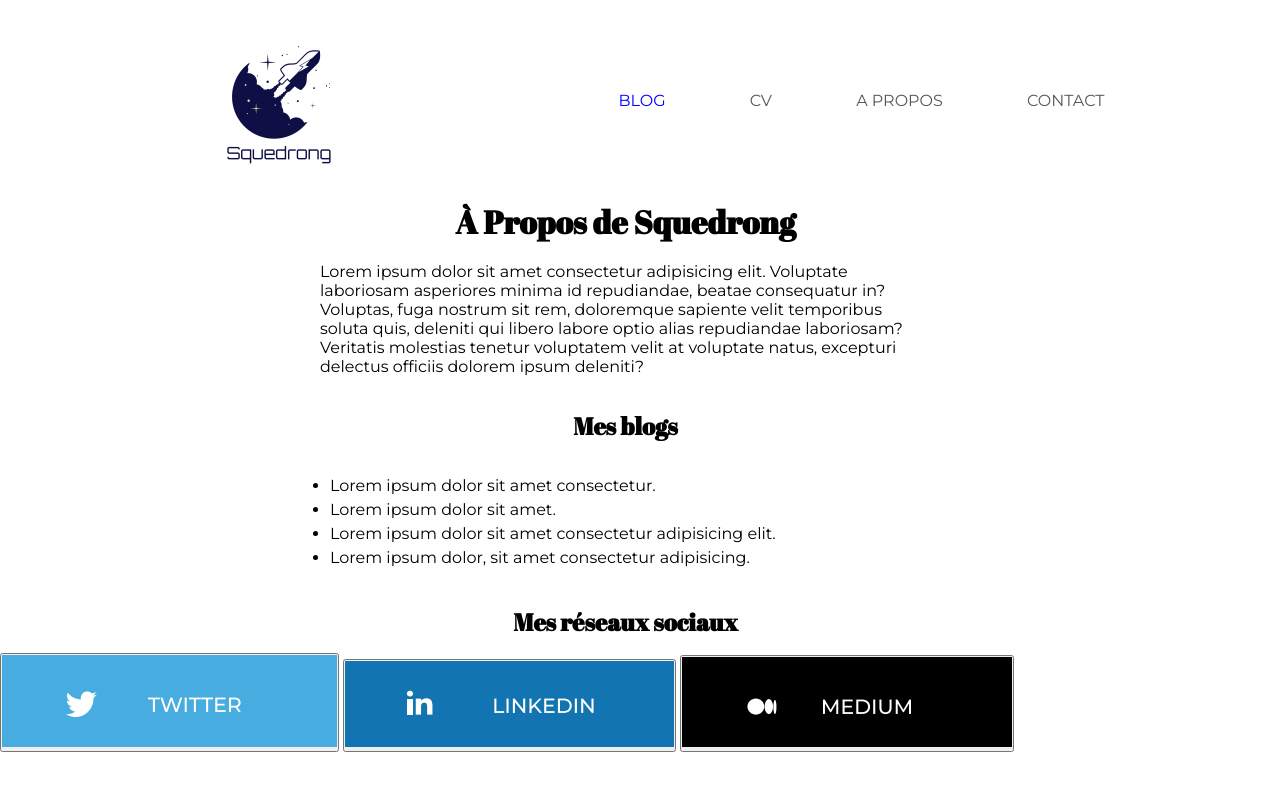
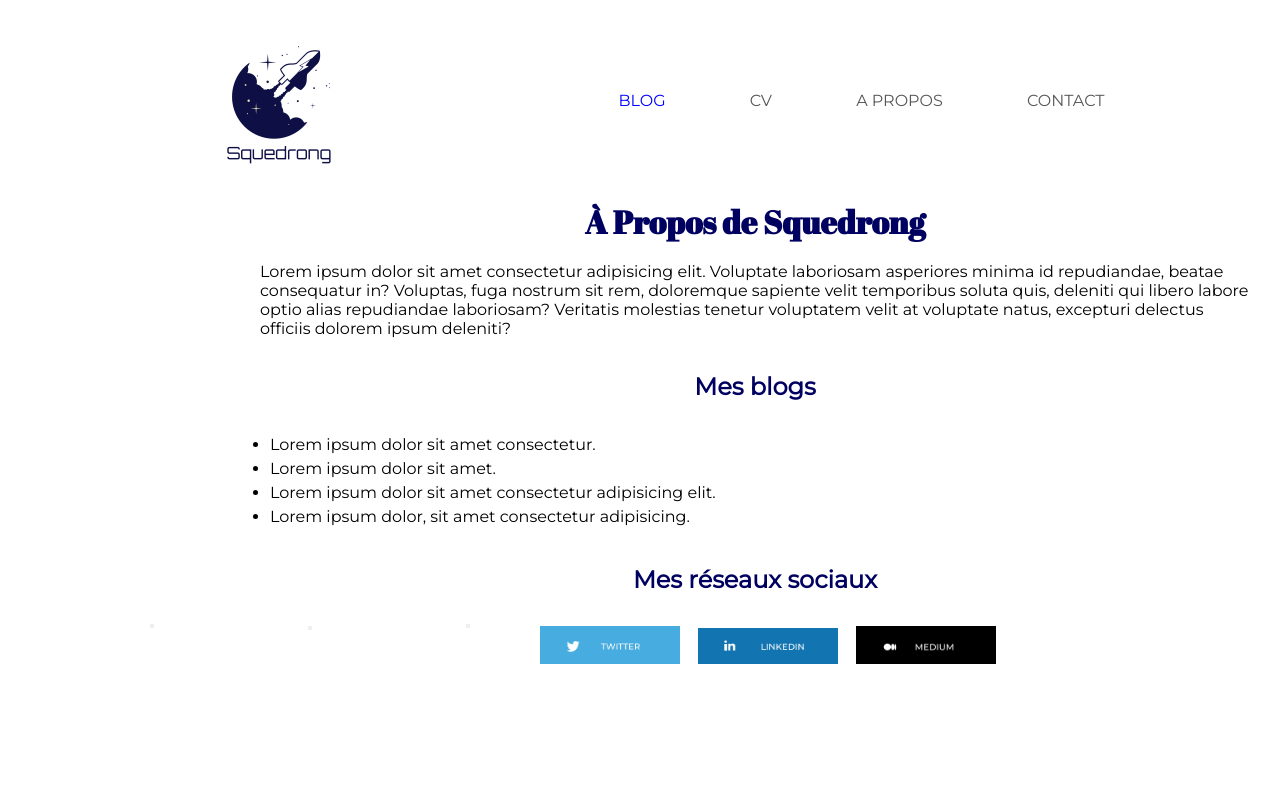
Before and after one commit to LoganN0/squedrong-kol, a plain HTML site: page APropos.html in a window 1280 px wide. Drawn offline with Linux system fonts and the light colour scheme.

Commit message:
maj kevin 2

```diff
--- a/APropos.html
+++ b/APropos.html
@@ -51,9 +51,9 @@
 <h2 class="titre2-a-propos">Mes réseaux sociaux</h2>
 
     </main>
-    <button class="TLM-a-propos" onclick="window.location.href='/action_page.php'"><img class="MLT-a-propos" src="images/Capture d'écran 2023-04-25 113423.png"></button>
-    <button class="TLM-a-propos" onclick="window.location.href='/action_page.php'"><img class="MLT-a-propos" src="images/Capture d'écran 2023-04-25 113432.png"></button>
-    <button class="TLM-a-propos" onclick="window.location.href='/action_page.php'"><img class="MLT-a-propos" src="images/Capture d'écran 2023-04-25 113447.png"> </button>
+    <button class="TLM-a-propos" onclick="window.location.href='/action_page.php'"><img class="MLT-a-propos" src="images/icon-twitter.png" alt="logo twitter"></button>
+    <button class="TLM-a-propos" onclick="window.location.href='/action_page.php'"><img class="MLT-a-propos" src="images/icon-linkedin.png" alt="logo linkedin"></button>
+    <button class="TLM-a-propos" onclick="window.location.href='/action_page.php'"><img class="MLT-a-propos" src="images/icon-medium.png" alt="logo medium"> </button>
 
 </body>
 </html>
--- a/stylekevin.css
+++ b/stylekevin.css
@@ -36,20 +36,24 @@ form>*{
     padding-bottom: 4px;
 }
 .main-a-propos{
+    display: flex;
+    flex-direction:column;
     text-align: left;
-    margin-left: 320px;
-    margin-right: 349px;
+    width: 990px;
+    margin-left: 260px;
     font-family: 'Montserrat', sans-serif;
 }
 .titre1-a-propos{
     text-align: center;
     font-family: 'Abril Fatface', sans-serif;
+    color: rgb(0, 0, 97);
 }
 .titre2-a-propos{
     text-align: center;
     margin-bottom: 15px;
     margin-top: 15px;
-    font-family: 'Abril Fatface', sans-serif;
+    font-family: 'Montserrat', sans-serif;
+    color: rgb(0, 0, 97);
 }
 li{margin-bottom: 5px;
     margin-left: 10px;
@@ -69,3 +73,15 @@ text-align: center;
     width: 2px;
     margin-top: 60px;
 }
+.MLT-a-propos{
+    width: 140px;
+    margin-left: 388px;
+
+}
+.TLM-a-propos{
+
+    margin-left: 150px;
+    height: 2px;
+    width: 2px;
+    margin-top: 15px;
+}
```
Also changed, not shown: images/Capture d'écran 2023-04-25 113423.png (deleted), images/Capture d'écran 2023-04-25 113432.png (deleted), images/Capture d'écran 2023-04-25 113447.png (deleted).
